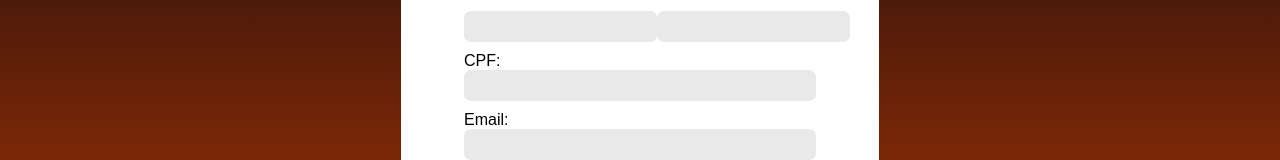
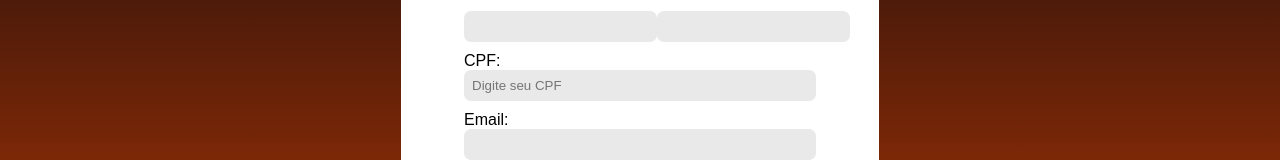
Before and after one commit to Bushido-Dojo/BushidoDojo_React, a React (Create React App) app: page /register in a window 1280 px wide. Shown: the part 255-415 px from the top of the page. Built offline with nearby package versions, Linux system fonts and the light colour scheme; a web font is replaced by a local one.

Commit message:
commit linka com API

```diff
--- a/package.json
+++ b/package.json
@@ -6,8 +6,10 @@
     "@testing-library/jest-dom": "^5.17.0",
     "@testing-library/react": "^13.4.0",
     "@testing-library/user-event": "^13.5.0",
+    "axios": "^1.6.2",
     "react": "^18.2.0",
     "react-dom": "^18.2.0",
+    "react-input-mask": "^2.0.4",
     "react-router-dom": "^6.19.0",
     "react-scripts": "5.0.1",
     "web-vitals": "^2.1.4"
--- a/src/components/formLogin/FormLogin.jsx
+++ b/src/components/formLogin/FormLogin.jsx
@@ -6,7 +6,7 @@ const FormLogin = () => {
   return (
     <form action="" method="" className={styles.form}>
       <div className={styles.input}>
-        <label>Usuario:</label>
+        <label>Email:</label>
         <input type="text" placeholder="bushidodojo@gmail.com"/>
       </div>
       <div className={styles.input}>
--- a/src/components/formRegister/FormRegister.jsx
+++ b/src/components/formRegister/FormRegister.jsx
@@ -1,10 +1,66 @@
-import React from "react";
+import React, { useState } from "react";
 import styles from "./FormRegister.module.css";
 import { Link } from "react-router-dom";
-//
+import InputMask from "react-input-mask";
+const axios = require('axios');
+
+
 const FormRegister = () => {
+  const [data, setData] = useState({
+    nome:'',
+    sobrenome:'',
+    cpf:'',
+    email:'',
+    celular:'',
+    dataNascimento:'',
+    senha:''
+  });
+
+  const valorInput = e => setData({...data, [e.target.name]: e.target.value});
+
+
+  const sendAccount = (e) =>{
+
+    e.preventDefault();
+
+    console.log(`Nome ${data.nome}`)
+    console.log(`Sobrenome ${data.sobrenome}`)
+    console.log(`CPF ${data.cpf}`)
+    console.log(`Email ${data.email}`)
+    console.log(`Celular ${data.celular}`)
+    console.log(`Data de Nascimento ${data.dataNascimento}`)
+    console.log(`Senha ${data.senha}`)
+    const dataForm = {
+      nome: data.nome,
+      sobrenome: data.sobrenome,
+      cpf: data.cpf,
+      email: data.email,
+      celular: data.celular,
+      dataNascimento: data.dataNascimento,
+      senha: data.senha,
+    }
+    fetch("http://localhost:8080/cadastro", {
+      method: "POST",
+      headers: {
+        "Content-Type": "application/json"
+      },
+      body: JSON.stringify(dataForm)
+    })
+    .then((response) => {
+      if (response.status === 200) {
+        console.log("Dados enviados com sucesso!");
+      } else {
+        console.log("Erro ao enviar dados!");
+      }
+    })
+    .catch((error) => {
+      console.log(error);
+    });
+  };
+
+
   return (
-    <div className={styles.form}>
+    <form className={styles.form} onSubmit={sendAccount}>
       <h1 id={styles.h1}>Crie sua <span>conta!</span></h1>
 
       <div className={styles.submit}>
@@ -13,42 +69,43 @@ const FormRegister = () => {
             <p>
               <label>Nome:</label>
             </p>
-            <input type="nome" />
+            <input type="text" name="nome" onChange={valorInput}/>
           </div>
           <div className={styles.input}>
             <p>
               <label>Sobrenome:</label>
             </p>
-            <input type="sobrenome" />
+            <input type="text" name="sobrenome" onChange={valorInput} />
           </div>
         </div>
         <div className={styles.input}>
           <label>CPF:</label>
-          <input type="cpf" />
+          <InputMask mask="999.999.999-99" type="cpf" name="cpf" placeholder="Digite seu CPF" onChange={valorInput} />
         </div>
         <div className={styles.input}>
           <label>Email:</label>
-          <input type="email" />
+          <input type="email" name="email" onChange={valorInput}/>
         </div>
         <div className={styles.input}>
           <label>Celular:</label>
-          <input type="celular" />
+          <input type="celular" name="celular" onChange={valorInput}/>
         </div>
         <div className={styles.input}>
           <label>Data nascimento:</label>
-          <input type="data" />
+          <input type="data" name="dataNascimento" onChange={valorInput} />
         </div>
         <div className={styles.input}>
           <label>Senha:</label>
-          <input type="password" />
+          <input type="password" name="senha" onChange={valorInput}/>
         </div>
         <button type="submit">Cadastrar</button>
       </div>
       <div className="login">
         <p>Já possui cadastro? <Link to={"/login"}>Login</Link></p>
       </div>
-    </div>
+    </form>
   );
 };
 
+
 export default FormRegister;
```
Also changed, not shown: 1 other file (tests, documents, lock files or other folders).
